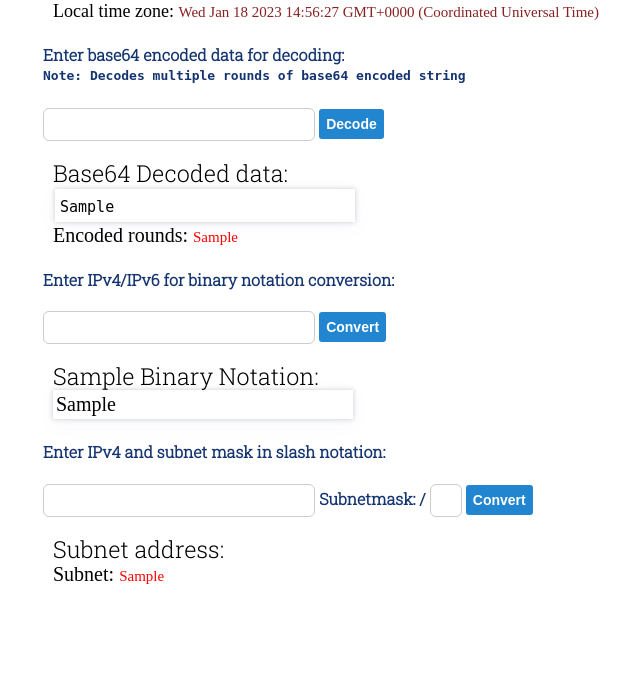
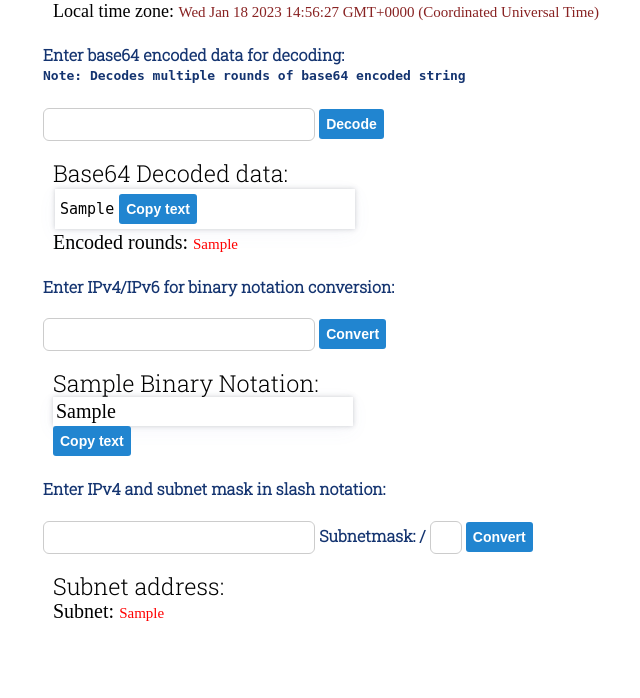
Before and after one commit to charlesokeke/Conversion-tools, a Flask app: template templates/test.html in a window 1280 px wide. Shown: the part 319-1017 px from the top of the page, without its empty margins (30-670 px from the left). Before the commit the page ends 903 px from the top, so only its background shows below. Run offline with Flask 2, Linux system fonts and the light colour scheme; the template is opened without the code that fills it: most values are stand-ins (such as "Sample title", 1, 10 or a date in 2020).

Commit message:
modified templates

```diff
--- a/templates/test.html
+++ b/templates/test.html
@@ -224,7 +224,9 @@ form {
 		<h3 style="margin-bottom:0px;margin-top:0px;"> Base64 Decoded data:</h3>
 			 <div>
 			    <p  style="padding:5px; margin:2px; width:300px;word-break: break-all;box-shadow: rgba(67, 71, 85, 0.27) 0px 0px 0.25em, rgba(90, 125, 188, 0.05) 0px 0.25em 1em;">
-			       <code style="font-size:15px;">{{ base64_convert }}</code>
+			       <code style="font-size:15px;" id="copy-text">{{ base64_convert }}</code>
+				   <button onclick="copyText('copy-text');return false">Copy text</button>
+
 			    </p>
 			 </div>
 			 <p  style="padding:0px; margin:0px"> Encoded rounds: <span class="unix-time-font-size" style="color:red;">{{ encoded_rounds }}</span></p>
@@ -262,7 +264,11 @@ form {
         <div>{% if binary_ip %}
 		<h3 style="margin-bottom:0px;margin-top:0px;"> {{ip_version}} Binary Notation:</h3>
 			 <div>
-			    <p  style="padding:3px; margin:0px; width:300px;word-break: break-all;box-shadow: rgba(67, 71, 85, 0.27) 0px 0px 0.25em, rgba(90, 125, 188, 0.05) 0px 0.25em 1em">  {{ binary_ip }}</p>
+			    <p  style="padding:3px; margin:0px; width:300px;word-break: break-all;box-shadow: rgba(67, 71, 85, 0.27) 0px 0px 0.25em, rgba(90, 125, 188, 0.05) 0px 0.25em 1em">  {{ binary_ip }}
+
+				</p>
+				    <button onclick="copyText()">Copy text</button>
+
 			 </div>
 			  {% elif error %}
 			        <p> {{ error }}</p>
@@ -324,6 +330,17 @@ form {
         // Get the element where the Unix time will be displayed
         var unixTime = document.getElementById("unix-time");
 		var unixTimeDate = document.getElementById("unix-time-date");
+		function copyText(id) {
+
+					var r = document.createRange();
+					r.selectNode(document.getElementById(id));
+					window.getSelection().removeAllRanges();
+					window.getSelection().addRange(r);
+					document.execCommand('copy');
+					window.getSelection().removeAllRanges();
+					alert("copied text to clipboard")
+
+			}
 
         // Update the Unix time every second
         setInterval(function() {
```
Also changed, not shown: 1 other file.
